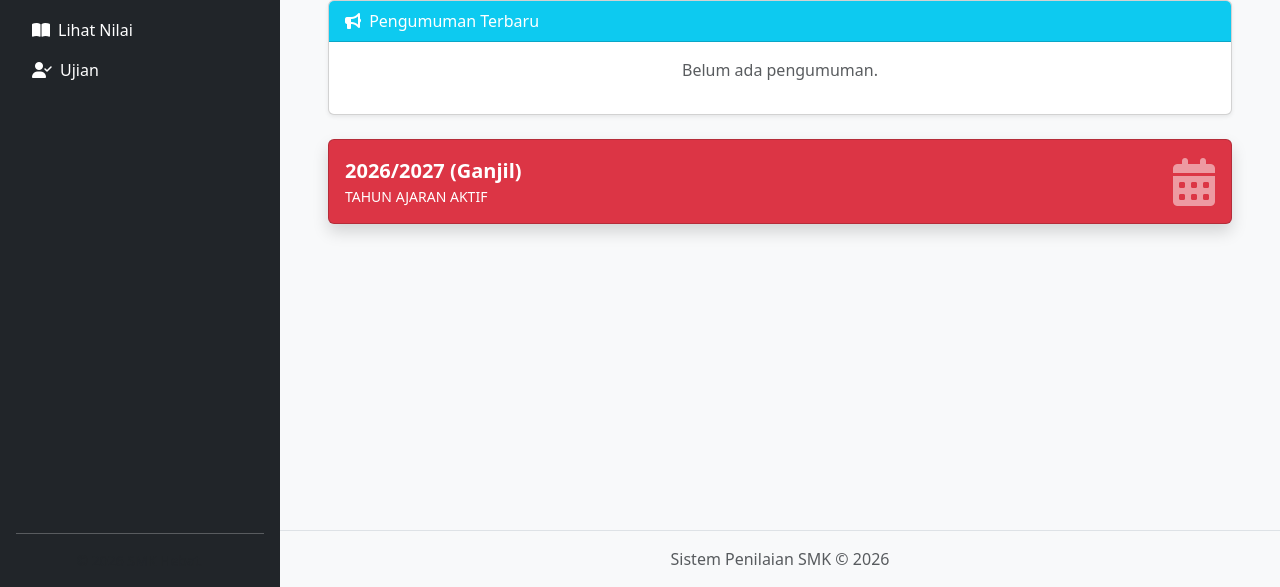
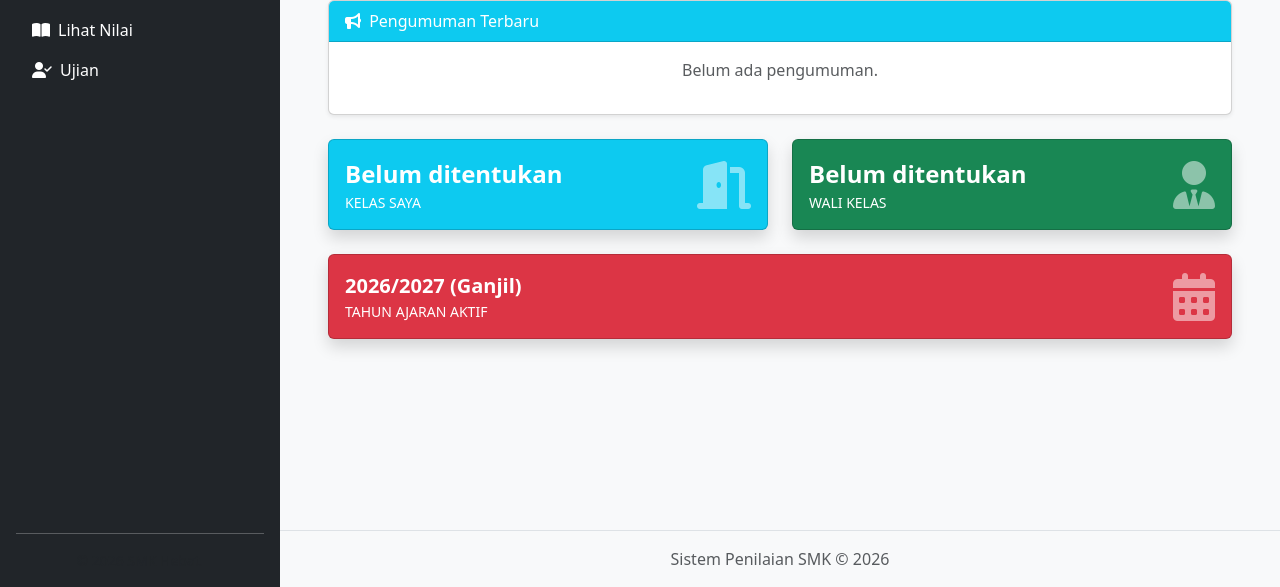
Before and after one commit to MuhamadRaisAr/kp, a PHP site: page /dashboard.php in a window 1280 px wide. Shown: the part 213-800 px from the top of the page. Run offline with PHP 8.4, Linux system fonts and the light colour scheme; a user stored in the database is signed in; data comes from the database, SQL or seed files in the repository; data that the repository does not hold is empty.

Commit message:
feat(dashboard): tampilkan kelas dan wali kelas pada dashboard siswa

```diff
--- a/dashboard.php
+++ b/dashboard.php
@@ -87,8 +87,14 @@ if ($role == 'admin') {
     }
 
 } elseif ($role == 'siswa' && $id_siswa_login > 0) {
-    // Tidak ada data kartu spesifik untuk siswa di dashboard ini
-    // Data absensi sudah dihapus sebelumnya
+    // Data kelas dan wali kelas
+    $query_siswa_kelas = "SELECT k.nama_kelas, g.nama_lengkap AS nama_wali
+                          FROM siswa s
+                          LEFT JOIN kelas k ON s.id_kelas = k.id_kelas
+                          LEFT JOIN guru g ON k.id_guru_wali_kelas = g.id_guru
+                          WHERE s.id_siswa = {$id_siswa_login}";
+    $result_siswa_kelas = mysqli_query($koneksi, $query_siswa_kelas);
+    $data_siswa_kelas = mysqli_fetch_assoc($result_siswa_kelas);
 }
 
 // Ambil Tahun Ajaran yang Aktif (dibutuhkan oleh semua role)
@@ -278,7 +284,33 @@ mysqli_stmt_close($stmt_pengumuman);
             </div>
 
         <?php elseif ($role == 'siswa'): ?>
-            <?php endif; ?>
+            <div class="col-xl-6 col-md-6 mb-4">
+                <div class="card bg-info text-white h-100 shadow">
+                     <div class="card-body d-flex justify-content-between align-items-center">
+                        <div>
+                            <div class="fs-4 fw-bold">
+                                <?php echo !empty($data_siswa_kelas['nama_kelas']) ? htmlspecialchars($data_siswa_kelas['nama_kelas']) : "Belum ditentukan"; ?>
+                            </div>
+                            <div class="text-uppercase small">Kelas Saya</div>
+                        </div>
+                        <i class="fas fa-door-open fa-3x opacity-50"></i>
+                    </div>
+                </div>
+            </div>
+            <div class="col-xl-6 col-md-6 mb-4">
+                <div class="card bg-success text-white h-100 shadow">
+                     <div class="card-body d-flex justify-content-between align-items-center">
+                        <div>
+                            <div class="fs-4 fw-bold">
+                                <?php echo !empty($data_siswa_kelas['nama_wali']) ? htmlspecialchars($data_siswa_kelas['nama_wali']) : "Belum ditentukan"; ?>
+                            </div>
+                            <div class="text-uppercase small">Wali Kelas</div>
+                        </div>
+                        <i class="fas fa-user-tie fa-3x opacity-50"></i>
+                    </div>
+                </div>
+            </div>
+        <?php endif; ?>
 
         <div class="col-xl-<?php
             if($role == 'admin') echo '3';
```
